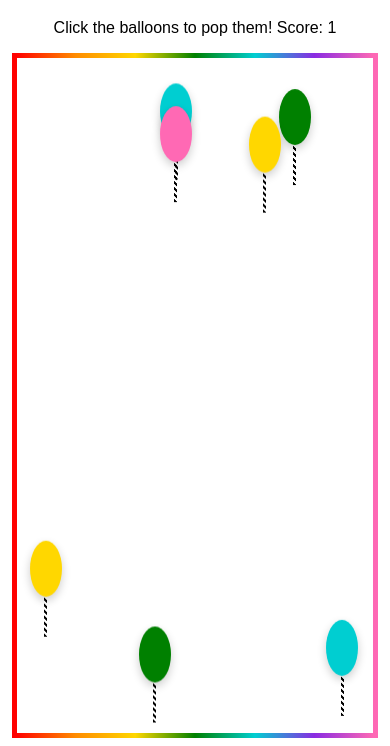
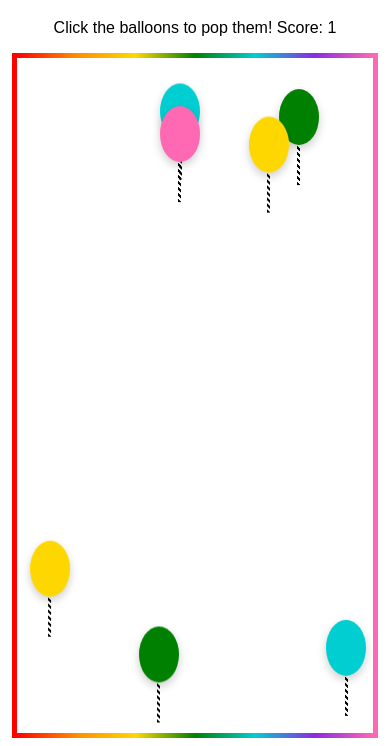
Before and after one commit to VashuJain2024/Holi_Pop_Balloon_Game, a plain HTML site: page index.html in a window 390 px wide. Both pictures are taken after a click on the element 45 px from the left and 586 px from the top of the page. Shown: the part 100-846 px from the top of the page. Drawn offline with Linux system fonts and the light colour scheme.

Commit message:
Add sound

```diff
--- a/index.html
+++ b/index.html
@@ -10,6 +10,9 @@
     <h1>🎈 Holi Balloon Pop Game 🎨</h1>
     <p>Click the balloons to pop them! Score: <span id="score">0</span></p>
     <div id="game-container"></div>
+    <audio id="myAudio">
+      <source src="assets/Water_Balloon_Sound.mp3" type="audio/mpeg" />
+    </audio>
     <script src="script.js"></script>
   </body>
 </html>
--- a/script.js
+++ b/script.js
@@ -12,6 +12,7 @@ function createBalloon() {
 
     balloon.addEventListener("click", () => {
         popBalloon(balloon);
+        playSound();
     });
 
     gameContainer.appendChild(balloon);
@@ -23,6 +24,9 @@ function createBalloon() {
 
 function popBalloon(balloon) {
     // console.log(balloon);
+    const balloonRect = balloon.getBoundingClientRect();
+    const bottomPosition = window.innerHeight - balloonRect.bottom;
+    // console.log("Balloon Bottom Position:", bottomPosition + "px");
 
     score++;
     scoreElement.textContent = score;
@@ -30,6 +34,7 @@ function popBalloon(balloon) {
     const splash = document.createElement("div");
     splash.classList.add("splash");
     splash.style.left = balloon.style.left;
+    splash.style.bottom = bottomPosition + 5 + "px";
     splash.style.background = `radial-gradient(circle, ${balloon.style.backgroundColor}, transparent)`;
 
     balloon.remove();
@@ -45,4 +50,10 @@ function getRandomColor() {
     return colors[Math.floor(Math.random() * colors.length)];
 }
 
+function playSound() {
+    let audio = document.getElementById("myAudio");
+    audio.playbackRate = 5; // Increase speed (1.0 is normal, 2.0 is double speed)
+    audio.play();
+}
+
 setInterval(createBalloon, 800);
--- a/styles.css
+++ b/styles.css
@@ -22,7 +22,7 @@ h1 {
 .balloon {
     position: absolute;
     bottom: -100px;
-    width: 3.5em;
+    width: 4em;
     height: 5em;
     background-color: red;
     border-radius: 50%;
@@ -71,7 +71,7 @@ h1 {
 
 @media screen and (max-width: 500px) {
     .balloon {
-        width: 2.5em;
+        width: 3em;
         height: 4em;
     }
 
@@ -82,7 +82,7 @@ h1 {
 
 @media screen and (max-width: 400px) {
     .balloon {
-        width: 2em;
+        width: 2.5em;
         height: 3.5em;
     }
 }
```
Also changed, not shown: 1 other file.
